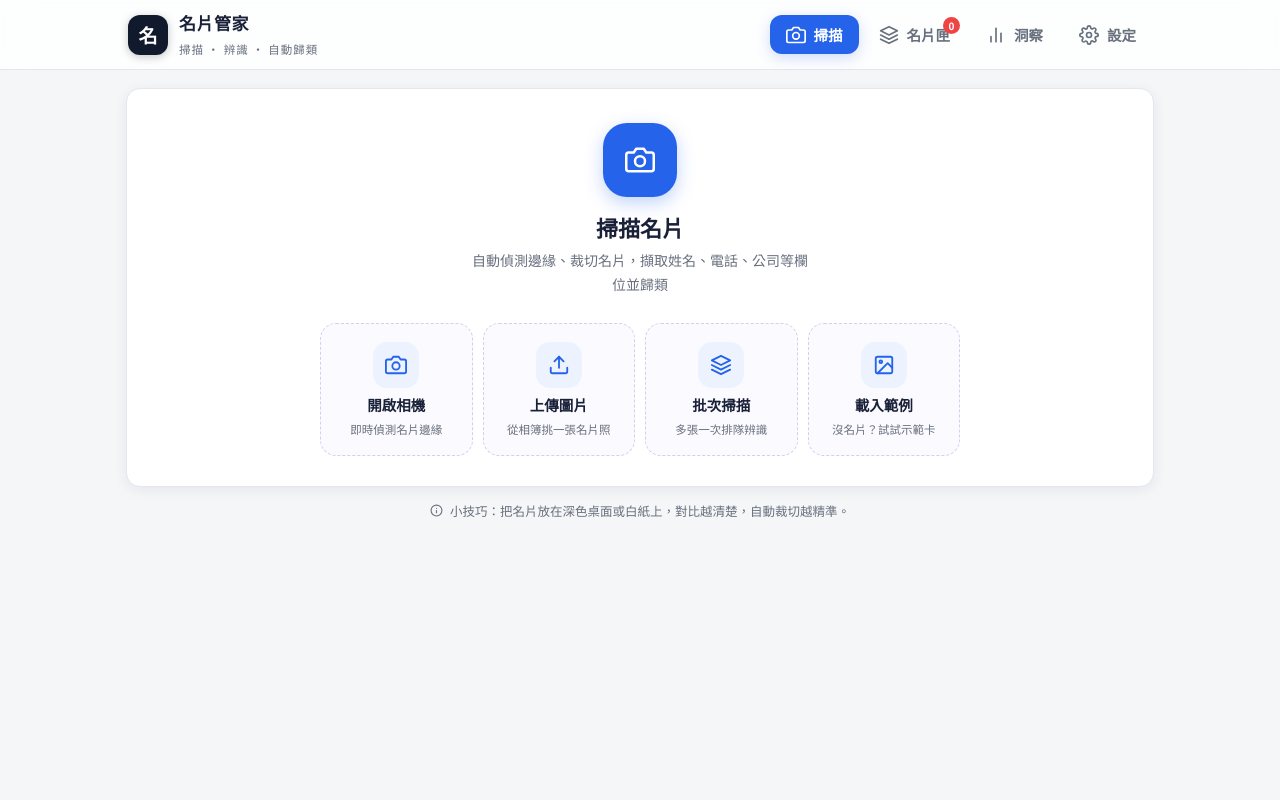
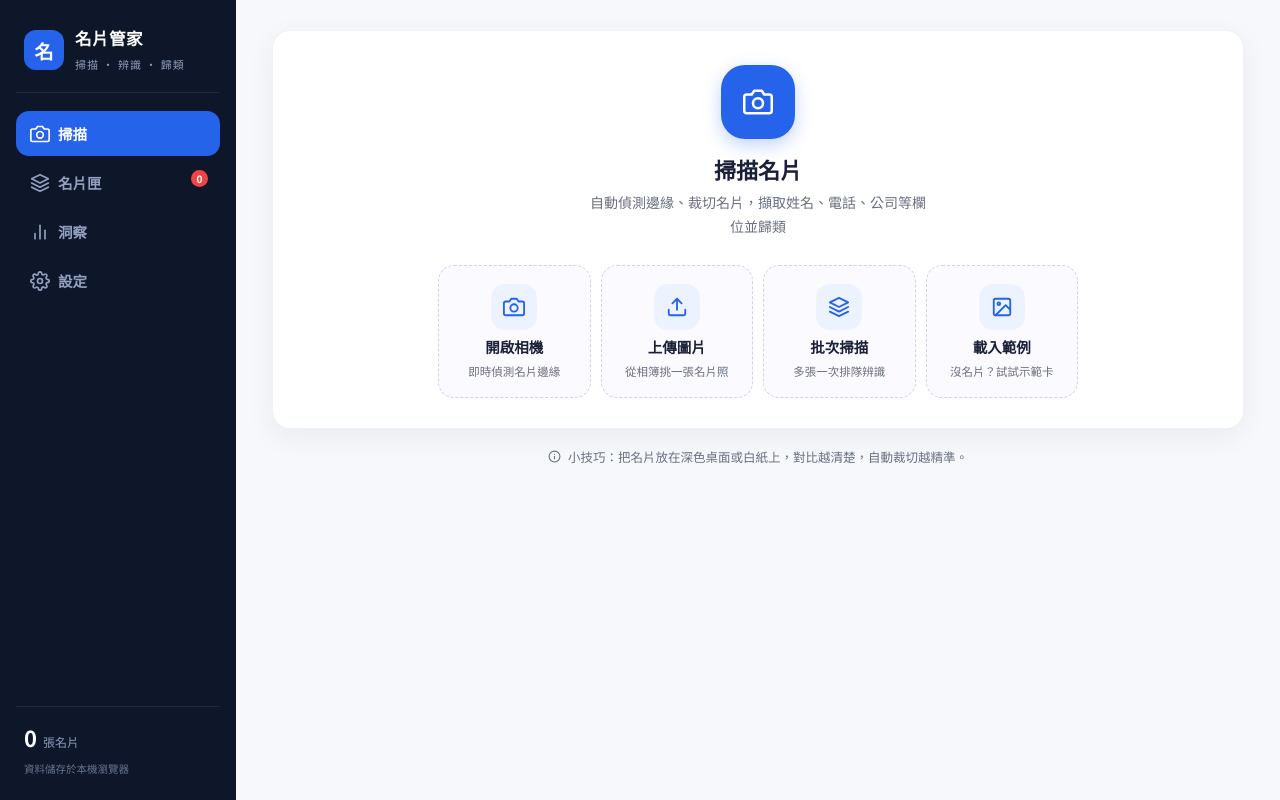
Before and after one commit to 98654561111/bussiness-card-scanner, a website built with Vite: page index.html in a window 1280 px wide. Built offline with nearby package versions, Linux system fonts and the light colour scheme.

Commit message:
style: 版面改版 — 桌面深色側邊欄 + 手機分頁列自適應、輕盈留白風
- 版面依螢幕自適應：≥900px 顯示深色（深墨藍）側邊欄導覽，
  含品牌、導覽、名片數統計；<900px 維持頂欄 + 底部分頁列
- 輕盈留白：圓角放大（卡片 18px）、陰影更柔、間距與 padding 加寬
- 主色維持專業藍，側邊欄選中項藍色實色
- 功能不變；50 項測試全過

Co-authored-by: arena-agent <297053741+arena-agent@users.noreply.github.com>

```diff
--- a/index.html
+++ b/index.html
@@ -19,6 +19,10 @@
   </head>
   <body>
     <div id="app">
+      <!-- 桌面版：深色側邊欄 -->
+      <aside class="sidebar" id="sidebar"></aside>
+      <div class="app-main">
+        <!-- 手機版：頂欄與下方分頁列 -->
         <header class="topbar">
           <div class="topbar-inner">
             <div class="brand">
@@ -34,6 +38,7 @@
         <main id="view" class="view"></main>
         <nav class="tabbar" id="tabbar"></nav>
       </div>
+    </div>
     <div id="modal-root"></div>
     <div id="toasts" class="toasts" aria-live="polite"></div>
     <script type="module" src="/src/main.ts"></script>
--- a/src/main.ts
+++ b/src/main.ts
@@ -22,17 +22,35 @@ let current: TabId = 'scan'
 
 function navHTML(cls: string): string {
   return TABS.map(
-    (t) => `<button class="nav-btn" data-tab="${t.id}">${icon(t.icon, 20)}<span>${t.label}</span>${t.id === 'cards' ? '<i class="nav-count" id="navCount" hidden></i>' : ''}</button>`,
+    (t) => `<button class="nav-btn" data-tab="${t.id}">${icon(t.icon, 20)}<span>${t.label}</span>${t.id === 'cards' ? '<i class="nav-count" hidden></i>' : ''}</button>`,
   ).join('')
+}
+
+function sidebarHTML(): string {
+  return `
+  <div class="sb-brand">
+    <span class="brand-logo">名</span>
+    <div class="brand-text"><strong>名片管家</strong><small>掃描 · 辨識 · 歸類</small></div>
+  </div>
+  <nav class="sb-nav">${navHTML('sidebar')}</nav>
+  <div class="sb-foot">
+    <div class="sb-stat" id="sbStat"><b>0</b><span>張名片</span></div>
+    <small>資料儲存於本機瀏覽器</small>
+  </div>`
 }
 
 async function updateCount(): Promise<void> {
   const n = await refreshCards()
-  document.querySelectorAll('#navCount').forEach((el) => {
+  document.querySelectorAll('.nav-count').forEach((el) => {
     const badge = el as HTMLElement
     badge.hidden = n === 0
     badge.textContent = String(n > 99 ? '99+' : n)
   })
+  const stat = document.getElementById('sbStat')
+  if (stat) {
+    stat.querySelector('b')!.textContent = String(n)
+    stat.hidden = n === 0
+  }
 }
 
 async function switchTab(tab: TabId): Promise<void> {
@@ -56,6 +74,7 @@ function renderNav(): void {
 }
 
 function boot(): void {
+  document.getElementById('sidebar')!.innerHTML = sidebarHTML()
   const top = document.getElementById('topnav')!
   top.innerHTML = navHTML('top')
   const bottom = document.getElementById('tabbar')!
--- a/src/styles.css
+++ b/src/styles.css
@@ -3,7 +3,7 @@
  * ============================================================ */
 
 :root {
-  --bg: #f5f6f8;
+  --bg: #f6f8fb;
   --bg2: #eceff3;
   --surface: #ffffff;
   --text: #1a2038;
@@ -15,9 +15,11 @@
   --ok: #16a34a;
   --warn: #d97706;
   --danger: #dc2626;
-  --radius: 14px;
-  --shadow: 0 3px 14px rgba(23, 30, 50, 0.07);
-  --shadow-lg: 0 12px 36px rgba(23, 30, 50, 0.14);
+  --radius: 18px;
+  --shadow: 0 8px 28px rgba(20, 30, 60, 0.06);
+  --shadow-lg: 0 16px 44px rgba(20, 30, 60, 0.13);
+  --ink: #0e1729;
+  --sb-w: 236px;
   --grad: #2563eb;
   --font: 'Noto Sans TC', 'PingFang TC', 'Microsoft JhengHei', system-ui, -apple-system, sans-serif;
 }
@@ -37,6 +39,62 @@ a { color: var(--accent); text-decoration: none; }
 a:hover { text-decoration: underline; }
 
 /* ---------- 版面 ---------- */
+#app {
+  display: flex;
+  min-height: 100dvh;
+}
+
+/* 深色側邊欄（桌面版） */
+.sidebar {
+  display: none;
+  position: sticky;
+  top: 0;
+  height: 100dvh;
+  width: var(--sb-w);
+  flex: none;
+  flex-direction: column;
+  gap: 6px;
+  padding: 22px 16px;
+  background: var(--ink);
+}
+.sb-brand {
+  display: flex; align-items: center; gap: 11px;
+  padding: 4px 8px 18px;
+  border-bottom: 1px solid rgba(255, 255, 255, 0.08);
+  margin-bottom: 12px;
+}
+.sb-brand .brand-text strong { color: #fff; font-size: 16.5px; display: block; }
+.sb-brand .brand-text small { color: #8d9cbb; font-size: 11px; letter-spacing: 1px; }
+.sb-brand .brand-logo { box-shadow: none; background: #2563eb; }
+.sb-nav { display: flex; flex-direction: column; gap: 4px; }
+.sidebar .nav-btn {
+  color: #93a1c0;
+  font-size: 14.5px;
+  justify-content: flex-start;
+  padding: 12px 14px;
+  border-radius: 13px;
+}
+.sidebar .nav-btn:hover { background: rgba(255, 255, 255, 0.07); color: #fff; }
+.sidebar .nav-btn.active { background: #2563eb; color: #fff; box-shadow: none; }
+.sidebar .nav-count { top: 10px; right: 12px; }
+.sb-foot {
+  margin-top: auto;
+  display: flex; flex-direction: column; gap: 8px;
+  padding: 14px 8px 2px;
+  border-top: 1px solid rgba(255, 255, 255, 0.08);
+}
+.sb-stat { display: flex; align-items: baseline; gap: 6px; color: #cdd7ec; }
+.sb-stat b { font-size: 22px; color: #fff; }
+.sb-stat span { font-size: 12px; color: #8d9cbb; }
+.sb-foot > small { color: #66748f; font-size: 10.5px; }
+
+.app-main {
+  flex: 1;
+  min-width: 0;
+  display: flex;
+  flex-direction: column;
+}
+
 .topbar {
   position: sticky;
   top: 0;
@@ -92,8 +150,8 @@ a:hover { text-decoration: underline; }
   display: grid; place-items: center;
 }
 
-.view { max-width: 1060px; margin: 0 auto; padding: 18px 16px 96px; }
-.page { display: flex; flex-direction: column; gap: 14px; }
+.view { width: 100%; max-width: 1080px; margin: 0 auto; padding: 18px 18px 96px; }
+.page { display: flex; flex-direction: column; gap: 18px; }
 
 .tabbar {
   position: fixed;
@@ -109,26 +167,27 @@ a:hover { text-decoration: underline; }
 .tabbar .nav-btn { flex: 1; flex-direction: column; gap: 3px; font-size: 11.5px; padding: 7px 4px; border-radius: 14px; }
 .tabbar .nav-btn.active { background: var(--accent-soft); color: var(--accent); box-shadow: none; }
 
-@media (min-width: 768px) {
-  .topnav { display: flex; }
+@media (min-width: 900px) {
+  .sidebar { display: flex; }
+  .topbar { display: none; }
   .tabbar { display: none; }
-  .view { padding-bottom: 48px; }
+  .view { padding: 30px 36px 52px; }
 }
 
 /* ---------- 通用元件 ---------- */
 .card {
   background: var(--surface);
-  border: 1px solid var(--border);
+  border: 1px solid rgba(22, 32, 62, 0.06);
   border-radius: var(--radius);
   box-shadow: var(--shadow);
-  padding: 18px;
+  padding: 22px;
 }
 
 .btn {
   display: inline-flex; align-items: center; justify-content: center; gap: 7px;
   border: 1px solid transparent;
-  border-radius: 12px;
-  padding: 10px 18px;
+  border-radius: 13px;
+  padding: 11px 20px;
   font-size: 14.5px; font-weight: 700;
   cursor: pointer;
   transition: transform 0.08s, box-shadow 0.15s, background 0.15s;
@@ -442,8 +501,8 @@ a:hover { text-decoration: underline; }
 .field > span small { font-weight: 500; opacity: 0.75; }
 .field input, .field select, .field textarea {
   border: 1.5px solid var(--border);
-  border-radius: 11px;
-  padding: 9px 12px;
+  border-radius: 13px;
+  padding: 10px 13px;
   background: #fbfcff;
   outline: none;
   transition: border 0.15s, box-shadow 0.15s;
@@ -451,7 +510,7 @@ a:hover { text-decoration: underline; }
 }
 .field input:focus, .field select:focus, .field textarea:focus {
   border-color: var(--accent);
-  box-shadow: 0 0 0 3px rgba(37, 99, 235, 0.12);
+  box-shadow: 0 0 0 4px rgba(37, 99, 235, 0.1);
   background: #fff;
 }
 .field textarea { resize: vertical; }
@@ -521,7 +580,7 @@ a:hover { text-decoration: underline; }
 }
 .export-drop button:hover { background: var(--accent-soft); color: var(--accent); }
 
-.cat-chips { display: flex; gap: 8px; overflow-x: auto; padding: 2px 2px 6px; scrollbar-width: none; }
+.cat-chips { display: flex; gap: 9px; overflow-x: auto; padding: 2px 2px 6px; scrollbar-width: none; }
 .cat-chips::-webkit-scrollbar { display: none; }
 .chip {
   flex: none;
@@ -529,7 +588,7 @@ a:hover { text-decoration: underline; }
   background: #fff;
   color: var(--muted);
   border-radius: 999px;
-  padding: 7px 14px;
+  padding: 8px 16px;
   font-size: 13px; font-weight: 600;
   cursor: pointer;
   transition: all 0.15s;
@@ -540,8 +599,8 @@ a:hover { text-decoration: underline; }
 
 .cards-grid {
   display: grid;
-  grid-template-columns: repeat(auto-fill, minmax(205px, 1fr));
-  gap: 14px;
+  grid-template-columns: repeat(auto-fill, minmax(215px, 1fr));
+  gap: 18px;
 }
 .card-tile {
   display: flex; flex-direction: column;
@@ -558,7 +617,7 @@ a:hover { text-decoration: underline; }
 .card-tile:hover { transform: translateY(-3px); box-shadow: var(--shadow-lg); }
 .tile-img {
   display: block;
-  height: 118px;
+  height: 124px;
   background: #eef0fa;
   overflow: hidden;
   position: relative;
@@ -569,7 +628,7 @@ a:hover { text-decoration: underline; }
   display: block;
 }
 .tile-img-fallback { position: absolute; inset: 0; display: grid; place-items: center; font-size: 34px; }
-.tile-body { display: flex; flex-direction: column; gap: 3px; padding: 11px 13px 12px; }
+.tile-body { display: flex; flex-direction: column; gap: 4px; padding: 13px 15px 14px; }
 .tile-name {
   font-size: 15px; font-weight: 800;
   white-space: nowrap; overflow: hidden; text-overflow: ellipsis;
@@ -722,14 +781,14 @@ a:hover { text-decoration: underline; }
 .dash-stats {
   display: grid;
   grid-template-columns: repeat(2, 1fr);
-  gap: 10px;
+  gap: 14px;
 }
 @media (min-width: 640px) {
   .dash-stats { grid-template-columns: repeat(4, 1fr); }
 }
 .stat-card {
-  display: flex; flex-direction: column; gap: 2px;
-  padding: 14px 16px;
+  display: flex; flex-direction: column; gap: 3px;
+  padding: 17px 19px;
 }
 .stat-card small { color: var(--muted); font-size: 12px; font-weight: 700; }
 .stat-card b { font-size: 30px; line-height: 1.15; color: #101a2c; }
```
Lines whose indentation alone changed are shown as unchanged.
